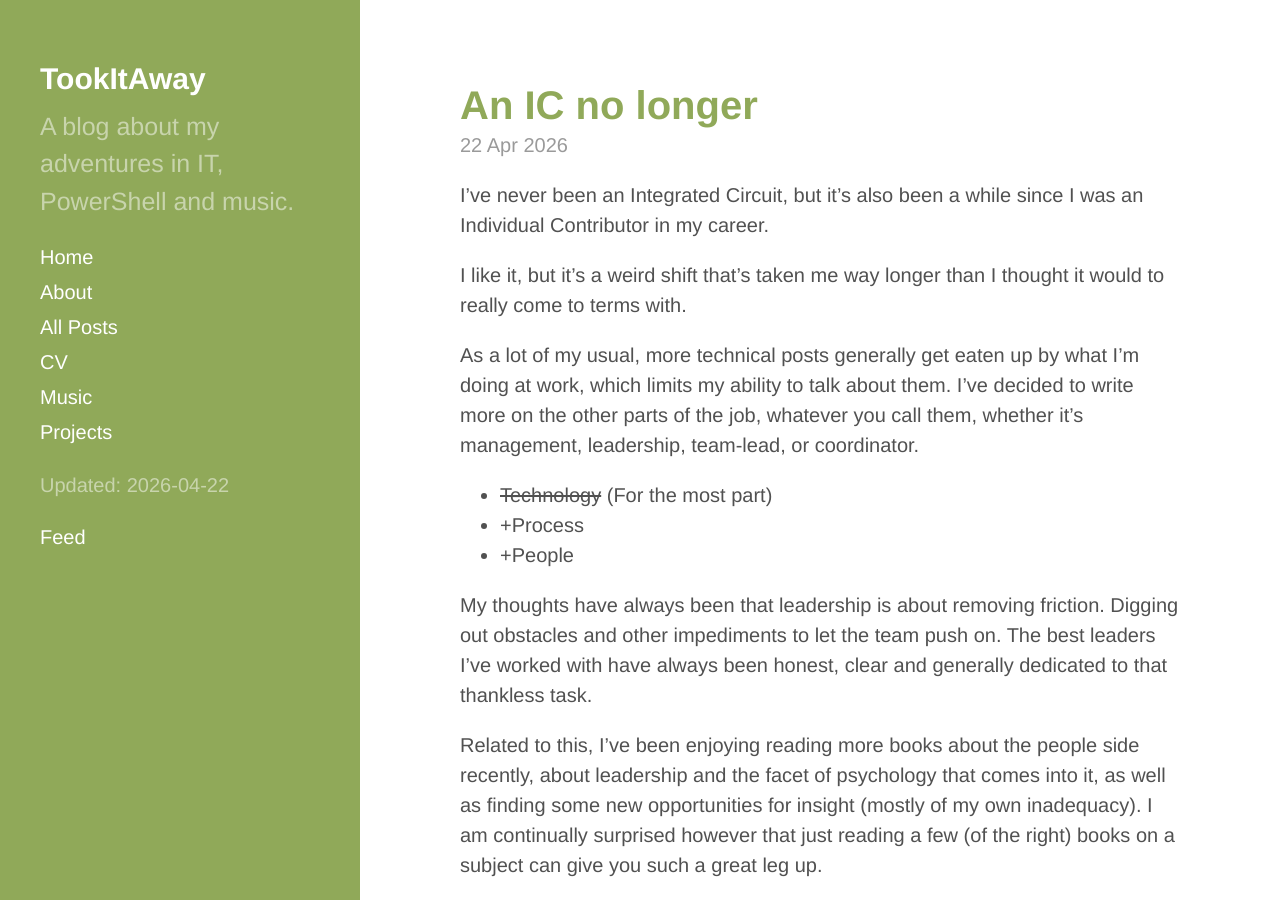
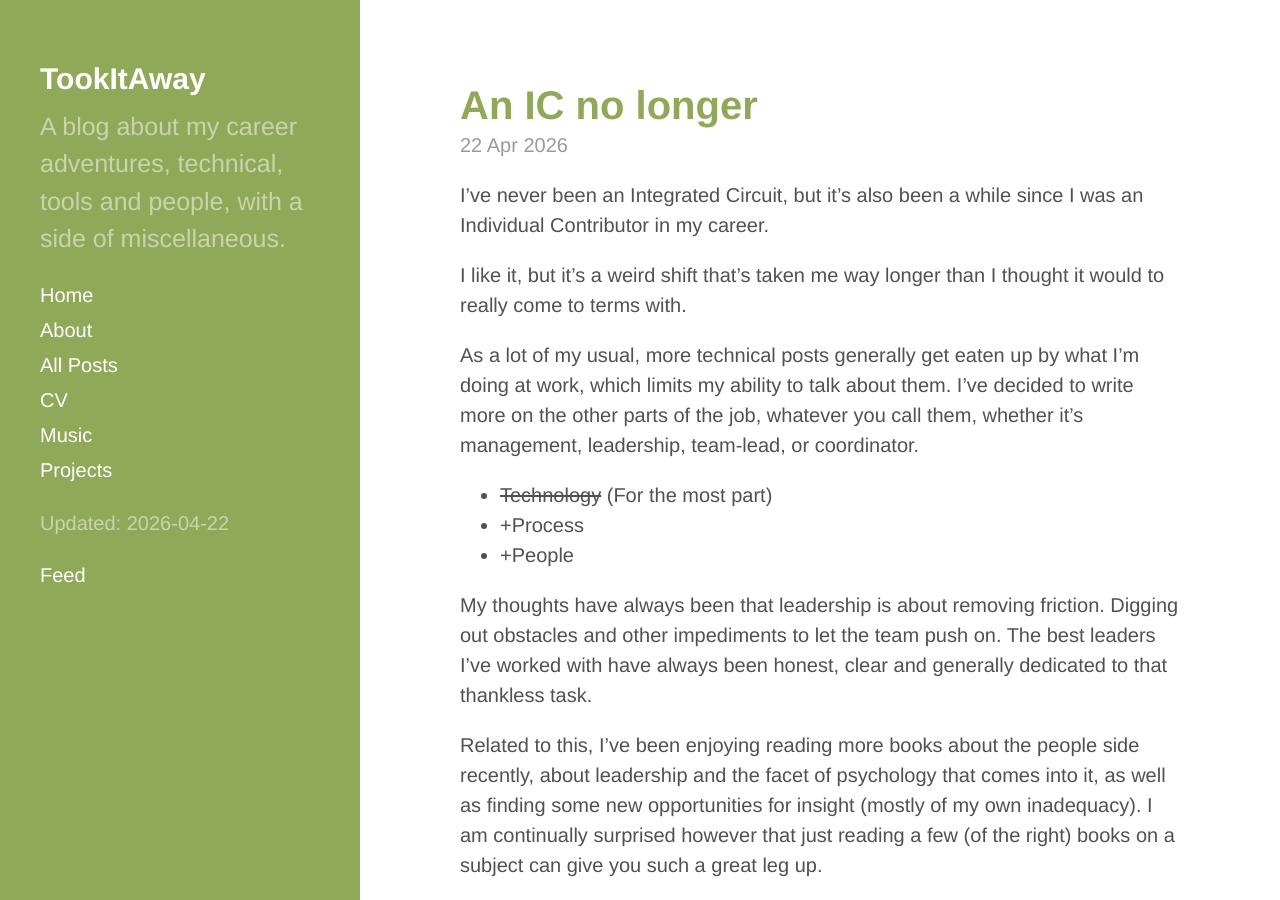
Before and after one commit to davegreen/davegreen.github.io, a Jekyll site: the page built from index.html, in a window 1280 px wide and 900 px high. Built offline with Jekyll 4.4.1, drawn with Linux system fonts in a browser that asks for light colours; the list of posts is cut into pages by our own code.

Commit message:
Revise blog description

```diff
--- a/_config.yml
+++ b/_config.yml
@@ -7,10 +7,9 @@
 title: TookItAway
 email: david.green@tookitaway.co.uk
 description: >- # this means to ignore newlines until "baseurl:"
-  A blog about my adventures in IT, PowerShell and music.
+  A blog about my career adventures, technical, tools and people, with a side of miscellaneous.
 url: https://tookitaway.co.uk # the base hostname & protocol for your site, e.g. http://example.com
 baseurl: /
-twitter_username: neongreenie
 github_username: davegreen
 paginate: 5
 highlighter: rouge
```
